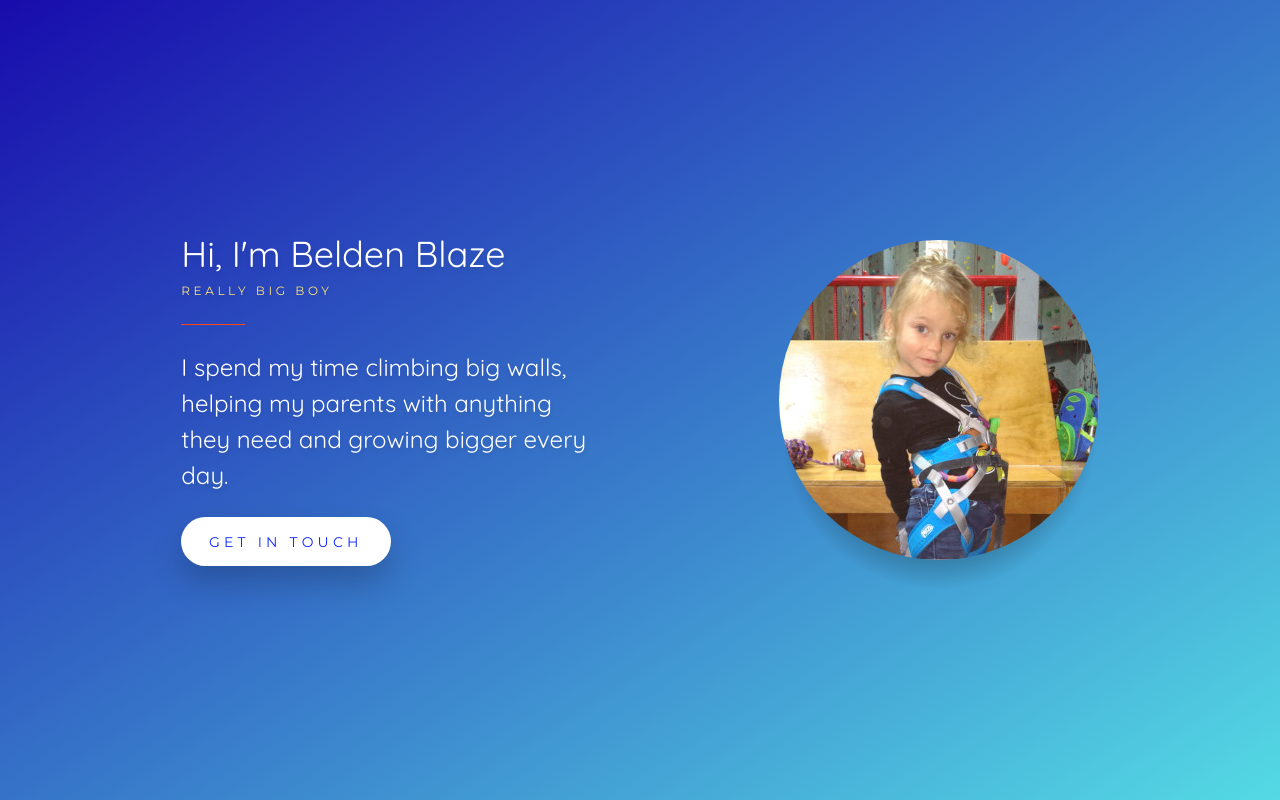
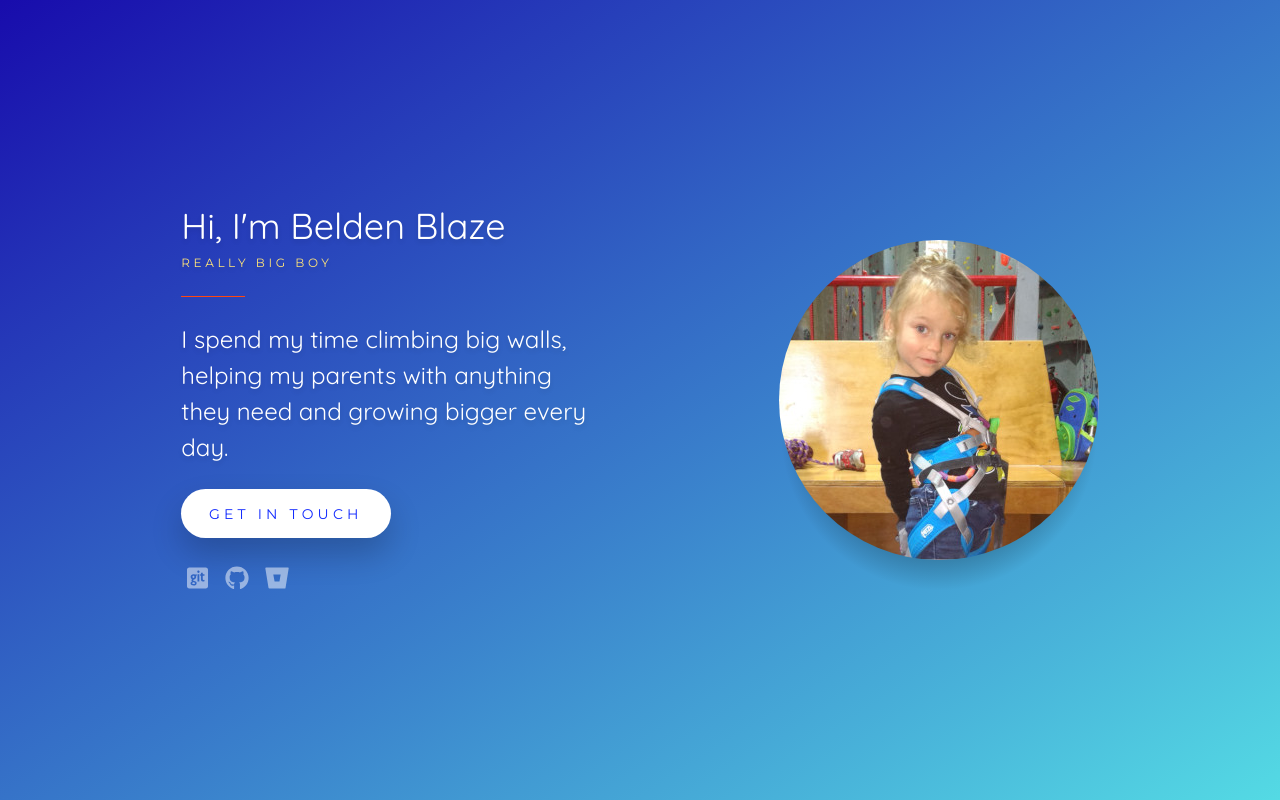
Before and after one commit to digitaltim/belden-blaze, a plain HTML site: page index.html in a window 1280 px wide. Drawn offline with Linux system fonts and the light colour scheme.

Commit message:
Add Font Awesome icons and styling

```diff
--- a/css/main.css
+++ b/css/main.css
@@ -128,6 +128,35 @@ hr {
     box-shadow: 0 0.5rem 1rem rgba(0, 0, 0, 0.3);
     transform: scale(0.98) translateY(-2px);
 }
+.social {
+    display: flex;
+    margin-top: 1.5rem;
+    }
+.social li {
+    height: 2rem;
+    margin-right: 0.5rem;
+    text-align: center;
+    width: 2rem;
+}
+.social a {
+    align-items: center;
+    display: flex;
+    font-size: 1.5rem;
+    height: 2rem;
+    justify-content: center;
+    opacity: 0.5;
+    transition-property: opacity, transform;
+    width: 2rem;
+    will-change: opacity, transform;
+}
+.social a:hover {
+    opacity: 1;
+    transform: scale(1.25);
+}
+.social a:active {
+    opacity: 1;
+    transform: scale(1.1);
+}
 
 /* 4. Responsiveness */
 @media screen and (max-width: 799px) {
--- a/index.html
+++ b/index.html
@@ -8,6 +8,7 @@
     <link rel="stylesheet" href="https://fonts.googleapis.com/css?family=Montserrat|Quicksand">
     <link rel="stylesheet" type="text/css" href="css/minireset.min.css">
     <link rel="stylesheet" type="text/css" href="css/main.css">
+    <script defer src="https://use.fontawesome.com/releases/v5.6.3/js/all.js" integrity="sha384-EIHISlAOj4zgYieurP0SdoiBYfGJKkgWedPHH4jCzpCXLmzVsw1ouK59MuUtP4a1" crossorigin="anonymous"></script>
 </head>
 <body>
     <div class="wallpaper"></div>
@@ -45,6 +46,23 @@
                     Get in touch
                 </a>
             </div>
+            <ul class="social">
+                <li>
+                    <a>
+                        <i class="fab fa-git-square"></i>
+                    </a>
+                </li>
+                <li>
+                    <a>
+                        <i class="fab fa-github"></i>
+                    </a>
+                </li>
+                <li>
+                    <a>
+                        <i class="fab fa-bitbucket"></i>
+                    </a>
+                </li>
+            </ul>
         </main>
     </div>
 </body>
```
